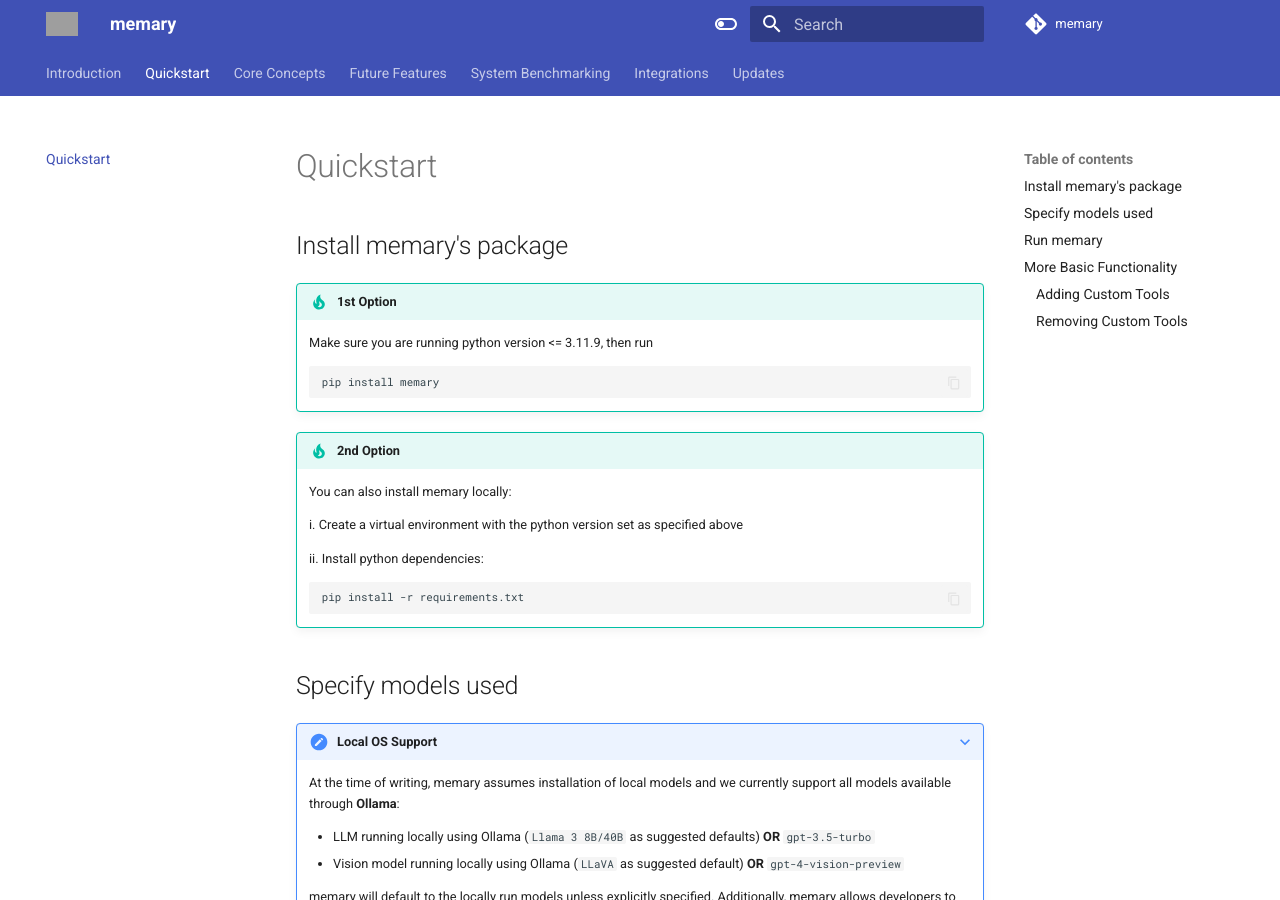
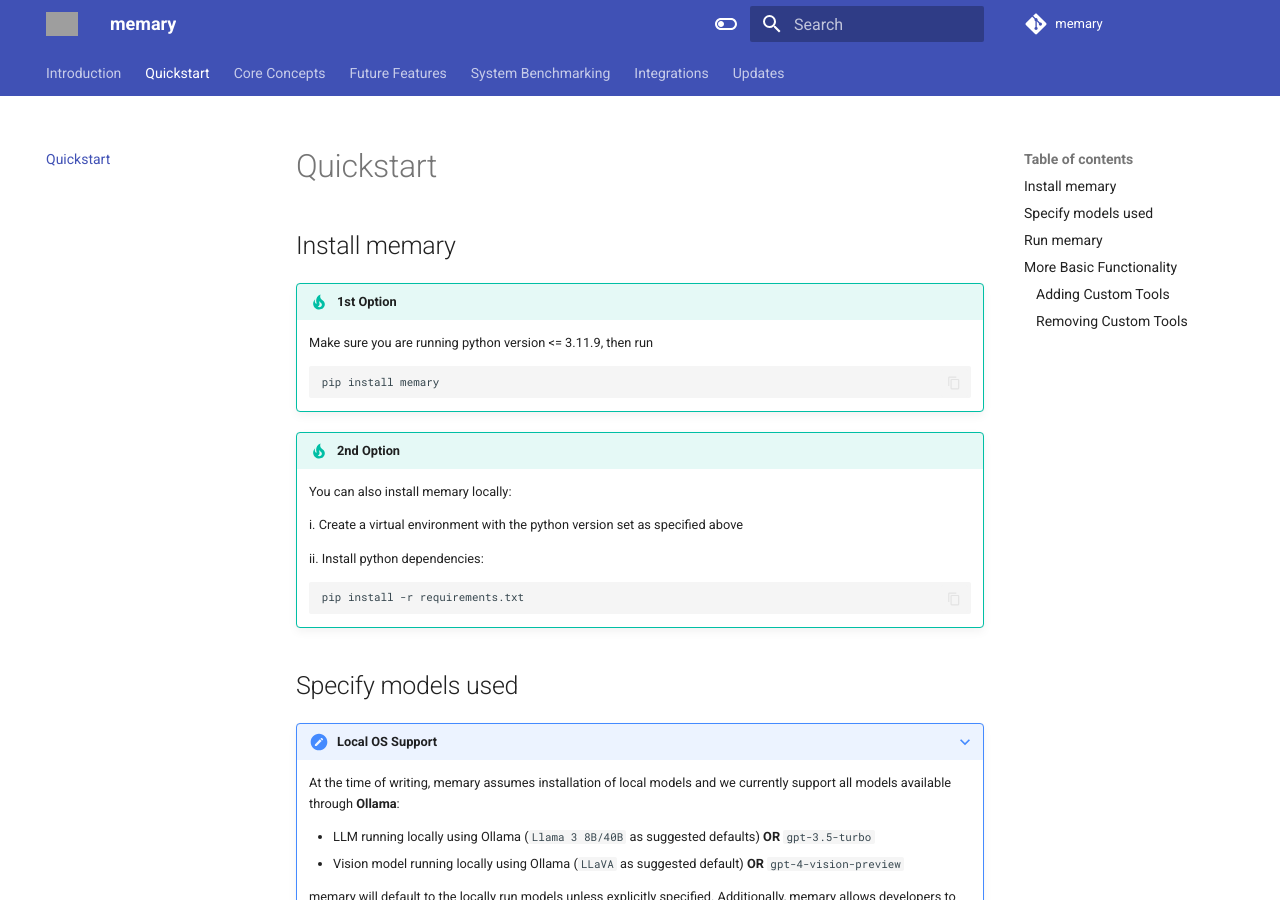
Before and after one commit to kingjulio8238/memarydocs, an MkDocs documentation site: the page built from docs/build.md, in a window 1280 px wide and 900 px high. Built offline with MkDocs 1.6.1 and Material for MkDocs 9.7.7, drawn with Linux system fonts in a browser that asks for light colours; comment, search, counter and statistics services are not loaded; grey boxes are pictures that could not be loaded.

Commit message:
small edits to Quickstart

````diff
--- a/docs/build.md
+++ b/docs/build.md
@@ -1,6 +1,6 @@
 # Quickstart
 
-## Install memary's package
+## Install memary
 !!! tip "1st Option"
     Make sure you are running python version <= 3.11.9, then run
     ```
````
